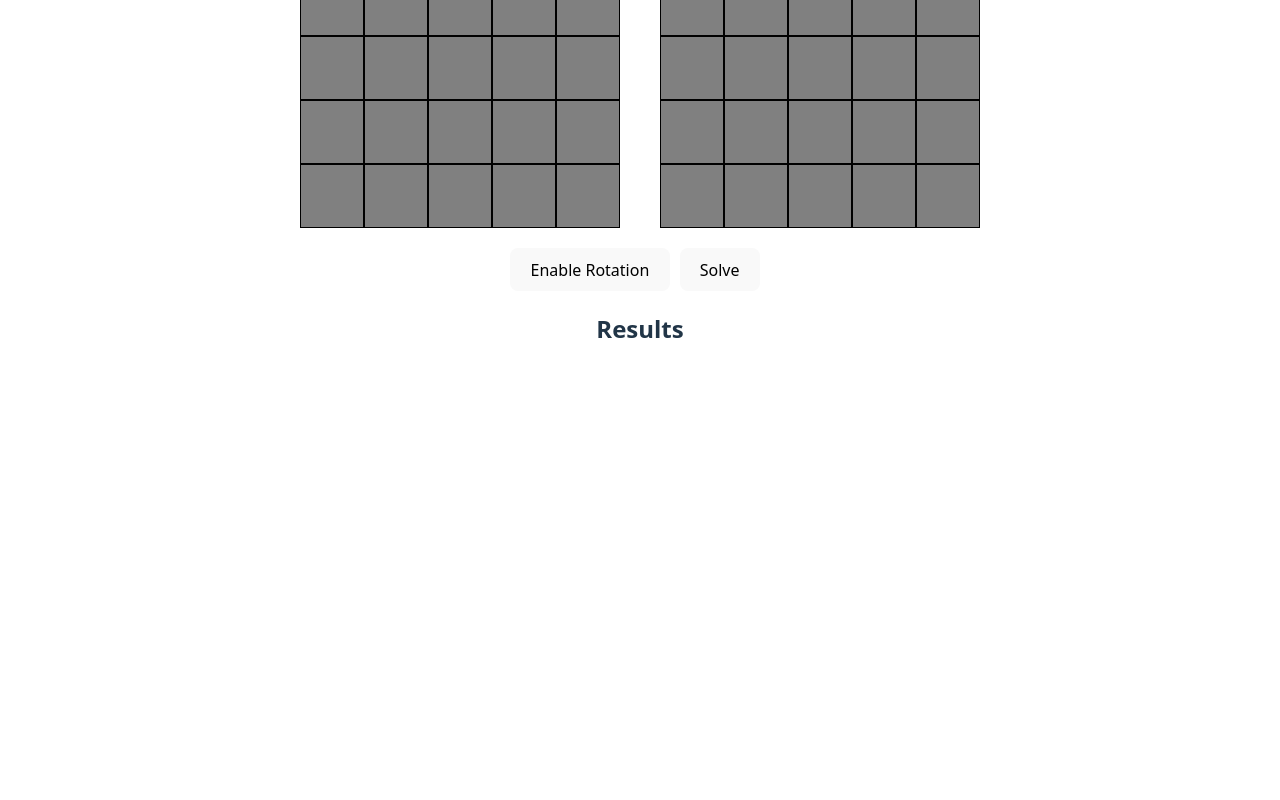
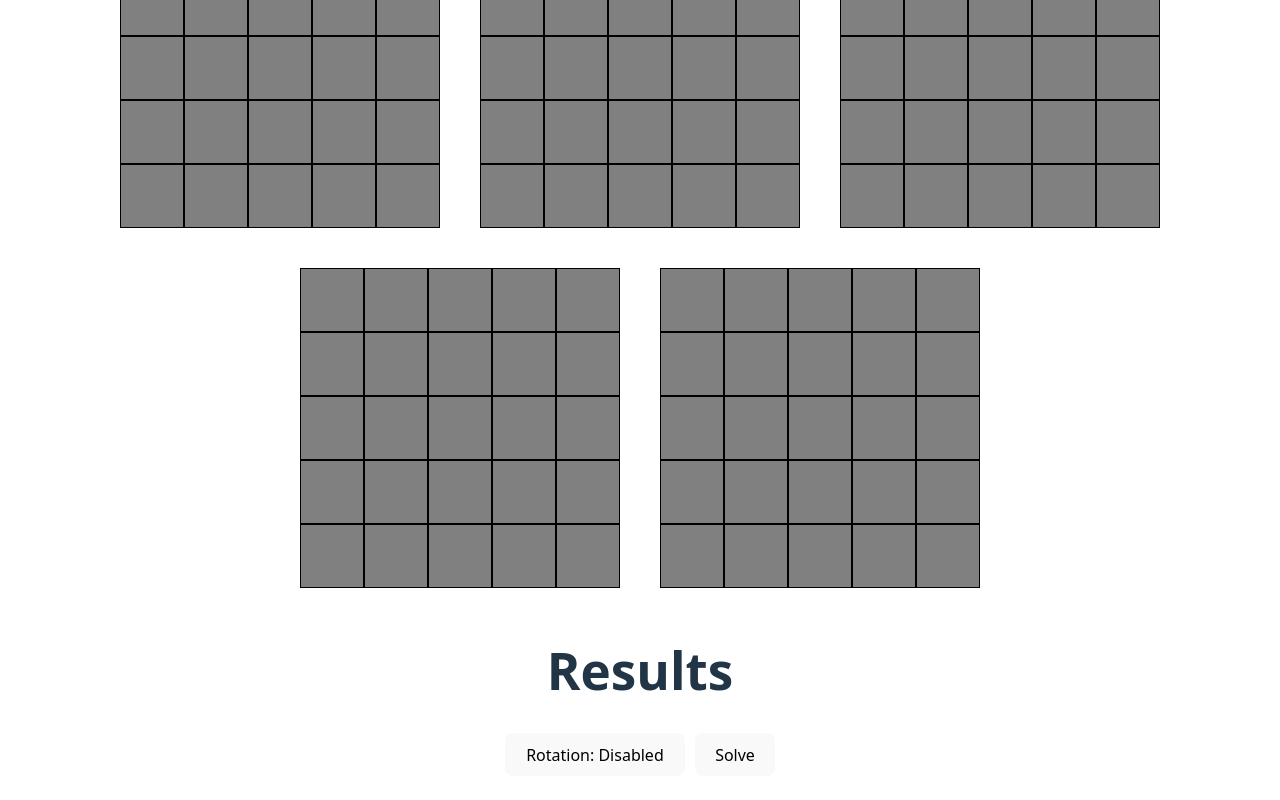
Before and after one commit to F-mM7/tiling-solver, a React (Vite) app: page / in a window 1280 px wide. Shown: the part 874-1674 px from the top of the page. Before the commit the page ends 1273 px from the top, so only its background shows below. Built offline with nearby package versions, Linux system fonts and the light colour scheme.

Commit message:
fix: selectorsの初期値を5に変更し、結果表示のスタイルを改善

```diff
--- a/src/App.tsx
+++ b/src/App.tsx
@@ -8,7 +8,7 @@ import { solver } from "./service/solver";
 import { colorSet } from "./service/colorSet";
 
 function App() {
-  const [selectors, setSelectors] = useState(2);
+  const [selectors, setSelectors] = useState(5);
   const [board, setBoard] = useState<number[][]>([]);
   const [pieces, setPieces] = useState<Map<number, number[][]>>(new Map());
   const [results, setResults] = useState<{
@@ -50,6 +50,7 @@ function App() {
   const solve = () => {
     const piecesArray = Array.from(pieces.values());
     const results = solver(board, piecesArray, rotatable);
+    console.log("Results:", results);
     setResults({ dlxResults: results, piecesSnapshot: new Map(pieces) });
   };
 
@@ -98,16 +99,33 @@ function App() {
         ))}
       </div>
       <div>
-        <button onClick={toggleRotatable} style={{ marginRight: "10px" }}>
-          {rotatable ? "Disable Rotation" : "Enable Rotation"}
+        <h1>Results</h1>
+        <button
+          onClick={toggleRotatable}
+          style={{
+            width: "180px",
+            marginRight: "10px",
+            background: rotatable ? "#4caf50" : "",
+          }}
+        >
+          {rotatable ? "Rotation: Enabled" : "Rotation: Disabled"}
         </button>
-        <button onClick={solve} style={{ marginRight: "10px" }}>
-          Solve
-        </button>
-        <h2>Results</h2>
-        {results.dlxResults.map((result, index) => (
-          <Result key={index} pieces={results.piecesSnapshot} result={result} />
-        ))}
+        <button onClick={solve}>Solve</button>
+        <div
+          style={{
+            display: "flex",
+            flexWrap: "wrap",
+            justifyContent: "center",
+          }}
+        >
+          {results.dlxResults.map((result, index) => (
+            <Result
+              key={index}
+              pieces={results.piecesSnapshot}
+              result={result}
+            />
+          ))}
+        </div>
       </div>
     </>
   );
```
